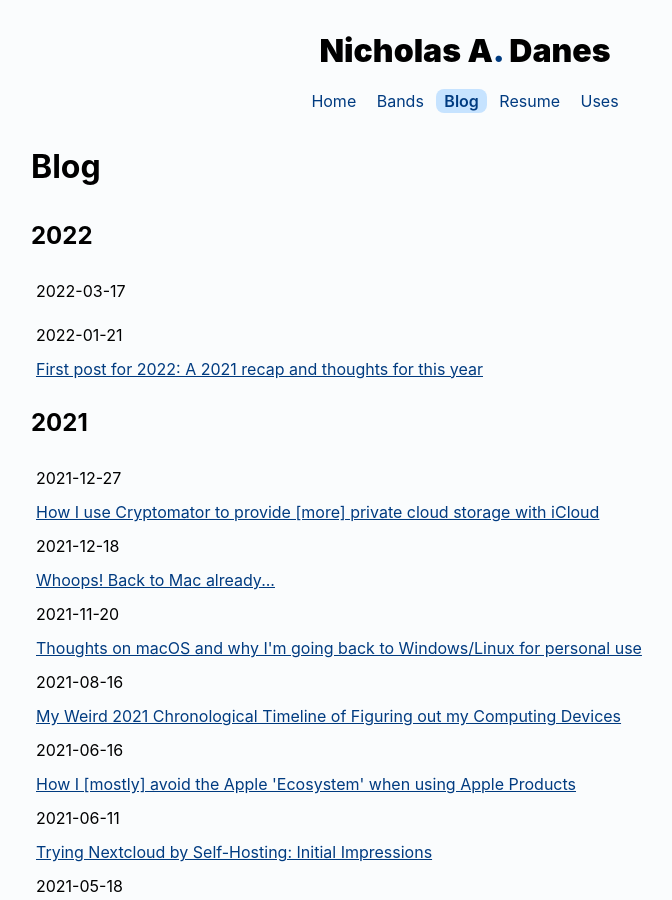
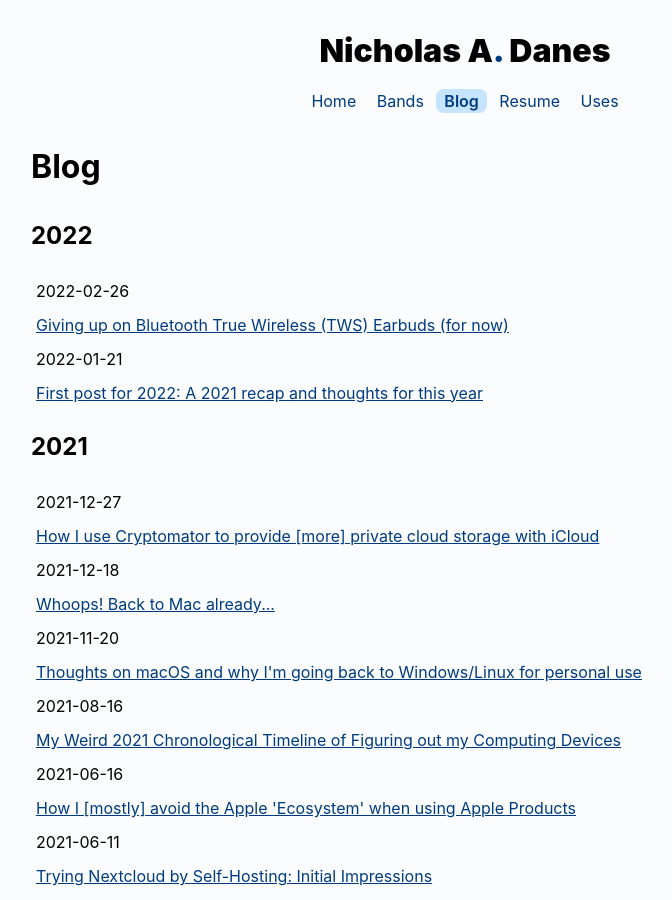
Before and after one commit to danesnick/old_website, a Jekyll site: the page built from blog.markdown, in a window 1280 px wide and 900 px high. Shown: the whole window, without its empty margins (175-847 px from the left). Built offline with Jekyll 4.4.1, drawn with Linux system fonts in a browser that asks for light colours; some of the changed text lies outside the part shown.

Commit message:
Fixed title typo

```diff
--- a/_posts/2022-02-26-TWS-Earbuds.markdown
+++ b/_posts/2022-02-26-TWS-Earbuds.markdown
@@ -1,6 +1,6 @@
 ---
 layout: post
-title:  ""Giving up on Bluetooth True Wireless (TWS) Earbuds (for now)
+title:  "Giving up on Bluetooth True Wireless (TWS) Earbuds (for now)"
 date:   2022-02-26 07:30:00 -0700
 categories: blog
 author: Nicholas Danes
```
